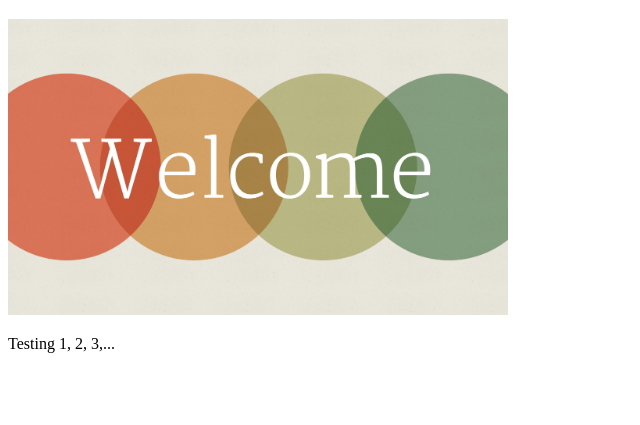
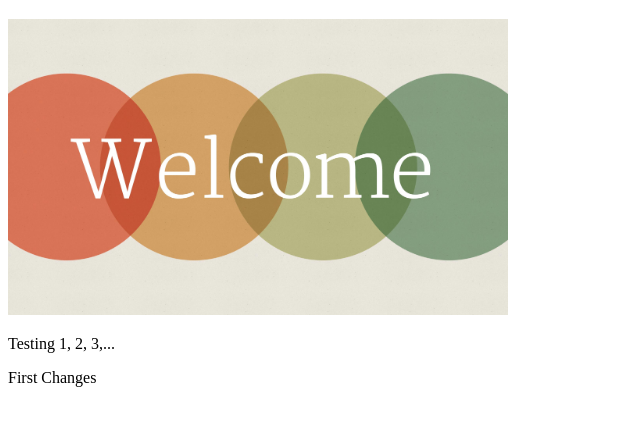
Before and after one commit to kaleelahamed001/Test-Page, a plain HTML site: page Index.html in a window 1280 px wide. Shown: the part 61-486 px from the top of the page, without its empty margins (0-640 px from the left). Drawn offline with Linux system fonts and the light colour scheme.

Commit message:
First Change

```diff
--- a/Index.html
+++ b/Index.html
@@ -9,5 +9,6 @@
     <h1>Welcome</h1>
     <img width="500px" src="Test.jpg" alt="">
     <p>Testing 1, 2, 3,...</p>
+    <p>First Changes</p>
 </body>
 </html>
```
